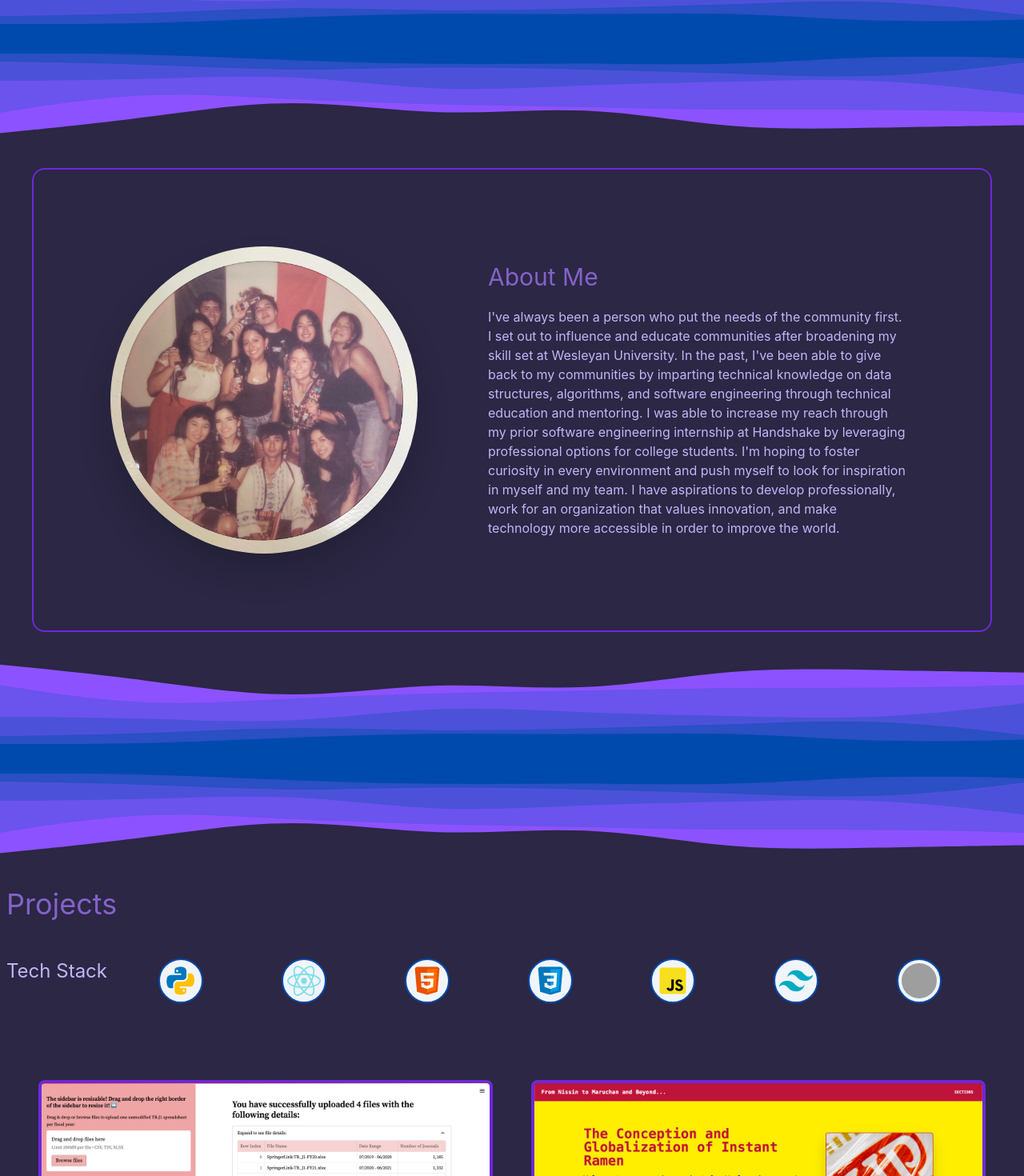
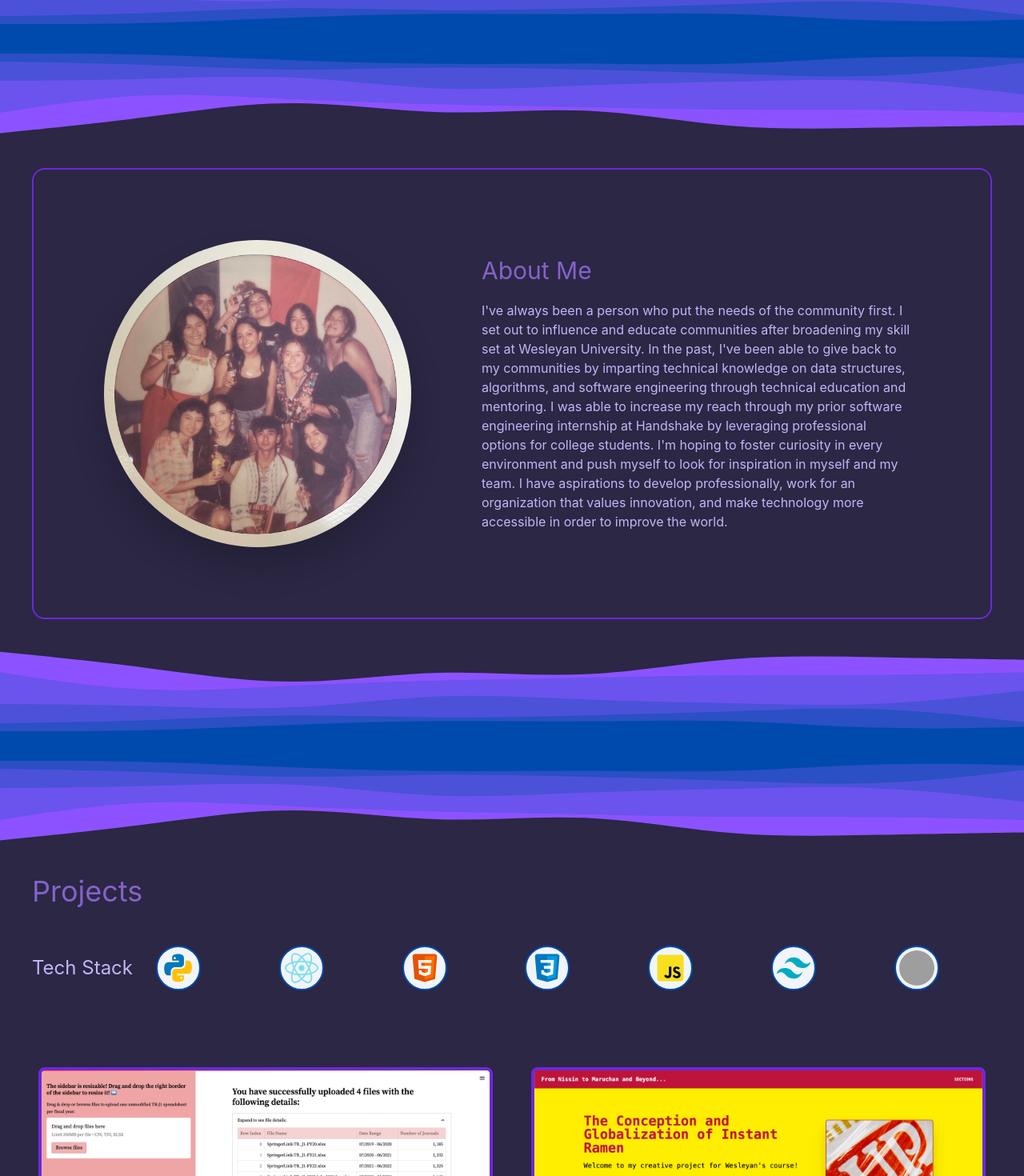
Before and after one commit to RicardoZamora01/portfolio, a React (Create React App) app: page / in a window 1280 px wide. Shown: the part 862-2332 px from the top of the page at 80% size. Built offline with nearby package versions, Linux system fonts and the light colour scheme; grey boxes are pictures that could not be loaded.

Commit message:
responsive update

```diff
--- a/src/components/About.js
+++ b/src/components/About.js
@@ -4,7 +4,7 @@ const About = () => {
     return (
         <div className="relative dynamic-py flex items-center justify-center px-4 sm:px-10 min-h-fit" id="about-container">
             <div className='spacer-top upper-layer absolute top-0'></div>
-            <div className="flex flex-col md:flex-row items-center justify-center p-2 md:p-14 rounded-2xl box-border border-2 border-violet-700 min-w-fit">
+            <div className="flex flex-col md:flex-row items-center justify-center p-2 md:p-12 rounded-2xl box-border border-2 border-violet-700 min-w-fit">
                 <div className="m-10">
                     <img className="max-w-cust md:max-w-sm rounded-full shadow-2xl" src={culture} alt="mexican culture" />
                 </div>
--- a/src/components/Projects.js
+++ b/src/components/Projects.js
@@ -21,9 +21,9 @@ const Projects = () => {
         <div className="relative h-fit " id="project-container">
             <div className='spacer-top upper-layer absolute top-0'></div>
             <div className="flex-col dynamic-py px-4 md:px-2" id="project-content">
-                <h1 className="text-primary text-4xl mb-8">Projects</h1>
-                <div className="flex flex-col gap-0 md:flex-row md:gap-12 items-center">
-                    <h2 className="text-2xl mb-6 min-w-fit">Tech Stack</h2>
+                <h1 className="text-primary text-4xl mb-8 px-8">Projects</h1>
+                <div className="flex flex-col gap-0 md:flex-row items-center">
+                    <h2 className="text-2xl mb-6 md:mb-0 min-w-fit pl-8 pr-cust">Tech Stack</h2>
                     <ul className="flex flex-wrap md:flex-nowrap justify-between min-w-[80%]">
                         {listItems}
                     </ul>
--- a/src/index.css
+++ b/src/index.css
@@ -81,3 +81,7 @@ li {
 .max-w-cust {
   max-width: calc(60vw);
 }
+
+.pr-cust {
+  padding-right: calc(1vw);
+}
```
